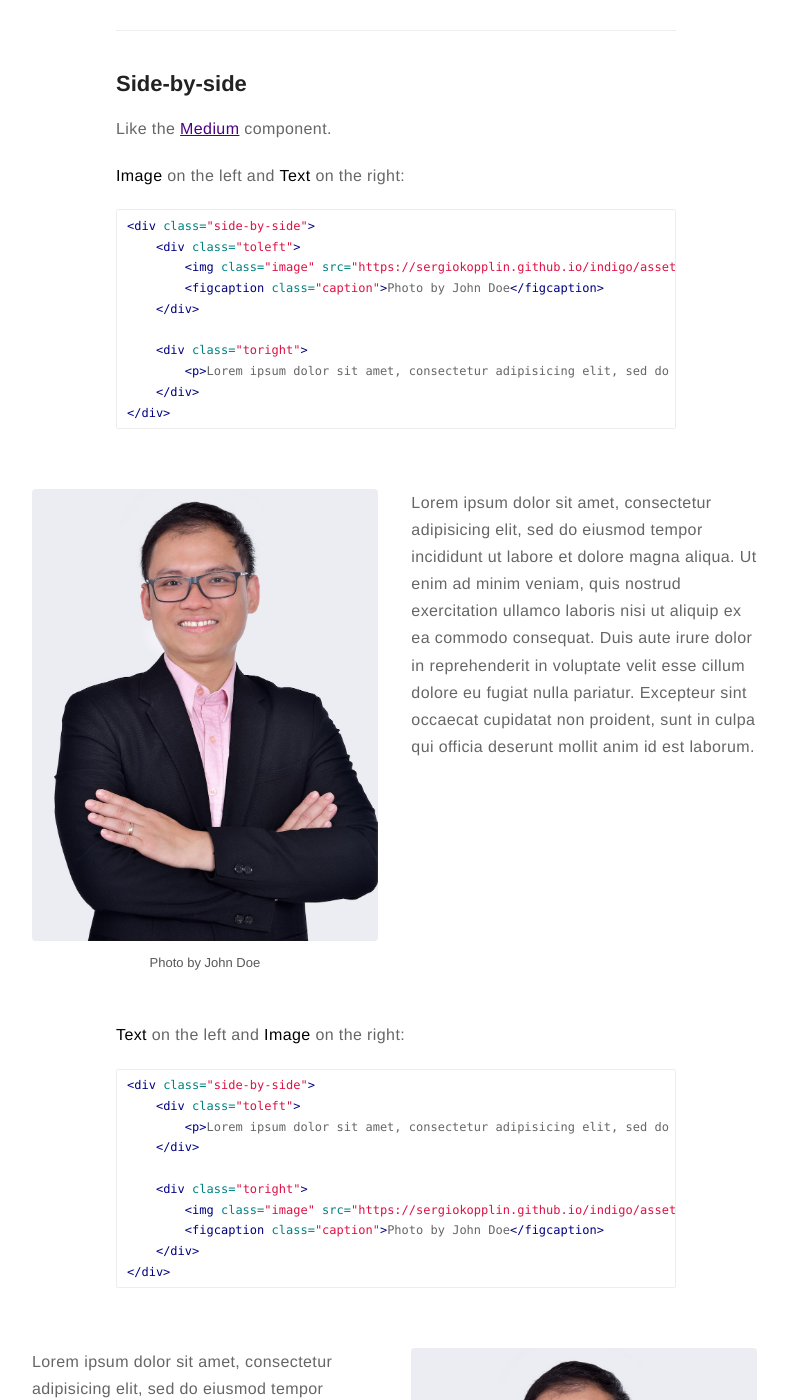
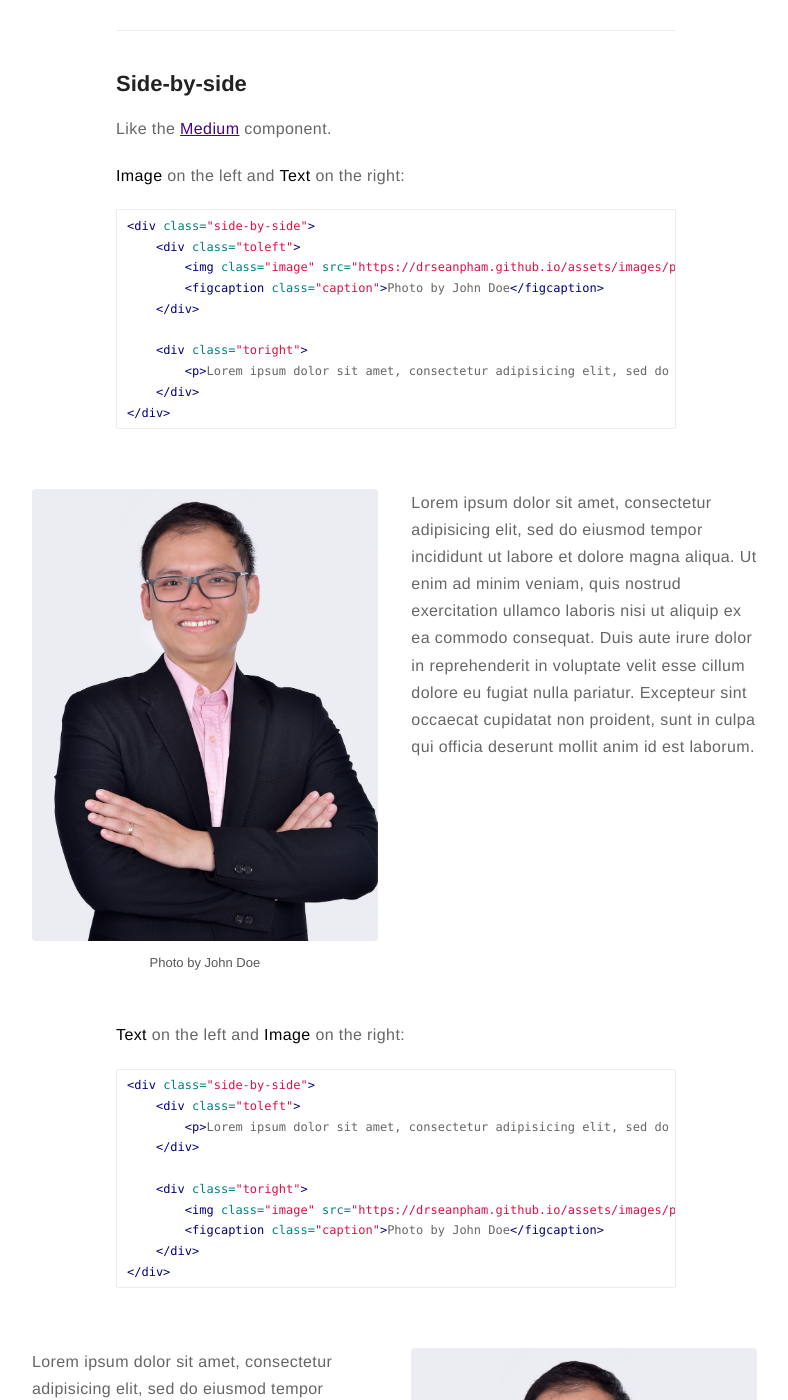
Before and after one commit to drseanpham/drseanpham.github.io, a Jekyll site: the page built from _posts/2015-02-24-markdown-extra-components.markdown, in a window 1280 px wide and 1400 px high, scrolled down 1070 px. Shown: the whole window, without its empty margins (244-1032 px from the left). Built offline with Jekyll 4.4.1, drawn with Linux system fonts in a browser that asks for light colours; nearby versions of some CDN libraries; comment, search, counter and statistics services are not loaded; some of the changed lines change nothing that is shown; some of the changed text lies outside the part shown.

Commit message:
Update _config.yml

```diff
--- a/_config.yml
+++ b/_config.yml
@@ -3,7 +3,7 @@
 bio: B.Tech. Hons, M.D., Ph.D., SCHP Dip, Dip EM (ACEM), FPAA Cert, FRACGP / FARGP Registrar at Nuvo Health, ED Registrar at NSW Health
 
 # twitter summary info
-description: A blog about technology and stuff related
+description: Dr Sean Pham
 
 # if it's an external image, update below for true
 # better with square images
@@ -20,7 +20,7 @@
 resume-external: true
 resume-url: https://google.com/?q=my+resume
 
-url: https://sergiokopplin.github.io/indigo
+url: https://drseanpham.github.io
 # your url: https://USERNAME.github.io
 
 permalink: /:title/
@@ -42,18 +42,12 @@
 email: myemail@gmail.com
 
 authors:
-  johndoe:
-    name: John Doe
-    bio: A Man who travels the world eating noodles
+  Sean Pham:
+    name: Sean Pham
+    bio: B.Tech. Hons, M.D., Ph.D., SCHP Dip, Dip EM (ACEM), FPAA Cert
     external-image: false
     picture: assets/images/profile.jpg
-    twitter: johndoe
-  jamesfoster:
-    name: James Foster
-    bio: A Man who develops software with coffee
-    external-image: false
-    picture: assets/images/james.jpg
-    twitter: jamesfoster
+    twitter: sontruongpham
 
 # do you want a larger site? change the option below
 # options: [normal, large] | default: normal
```
